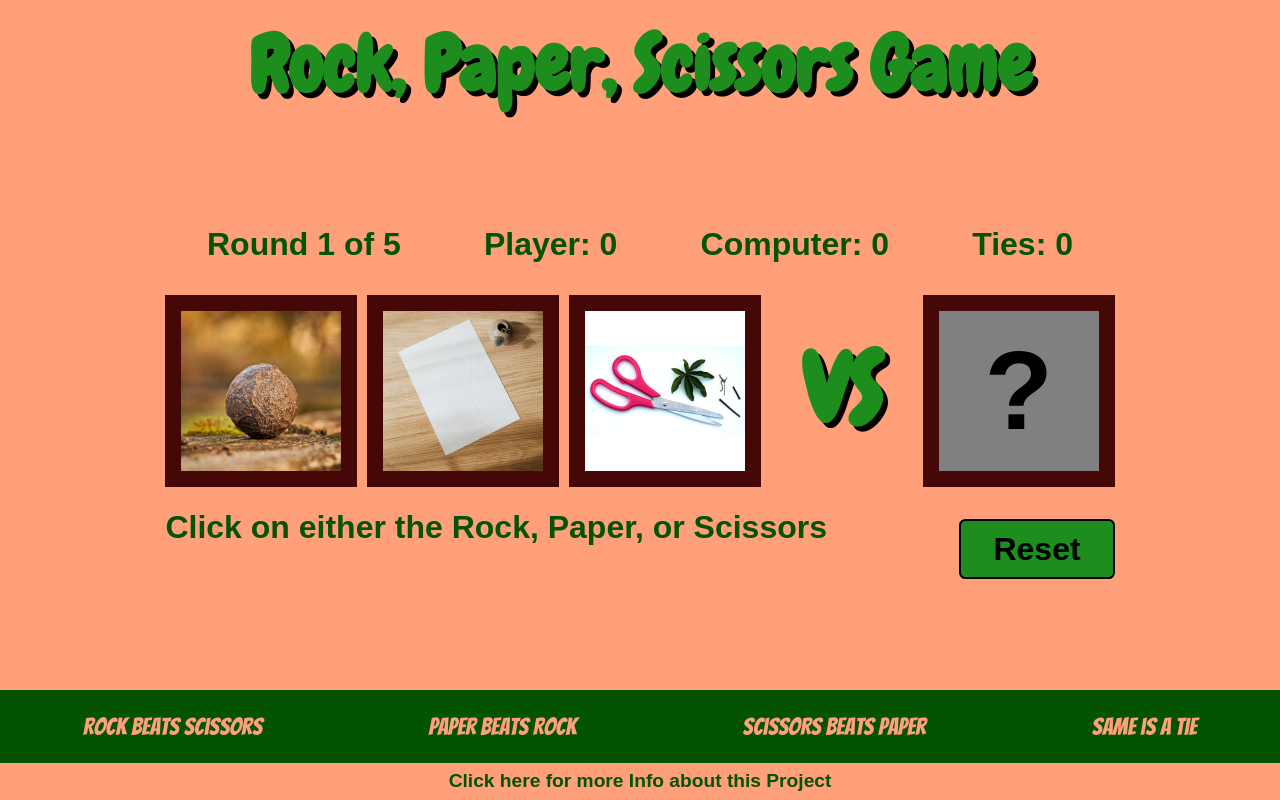
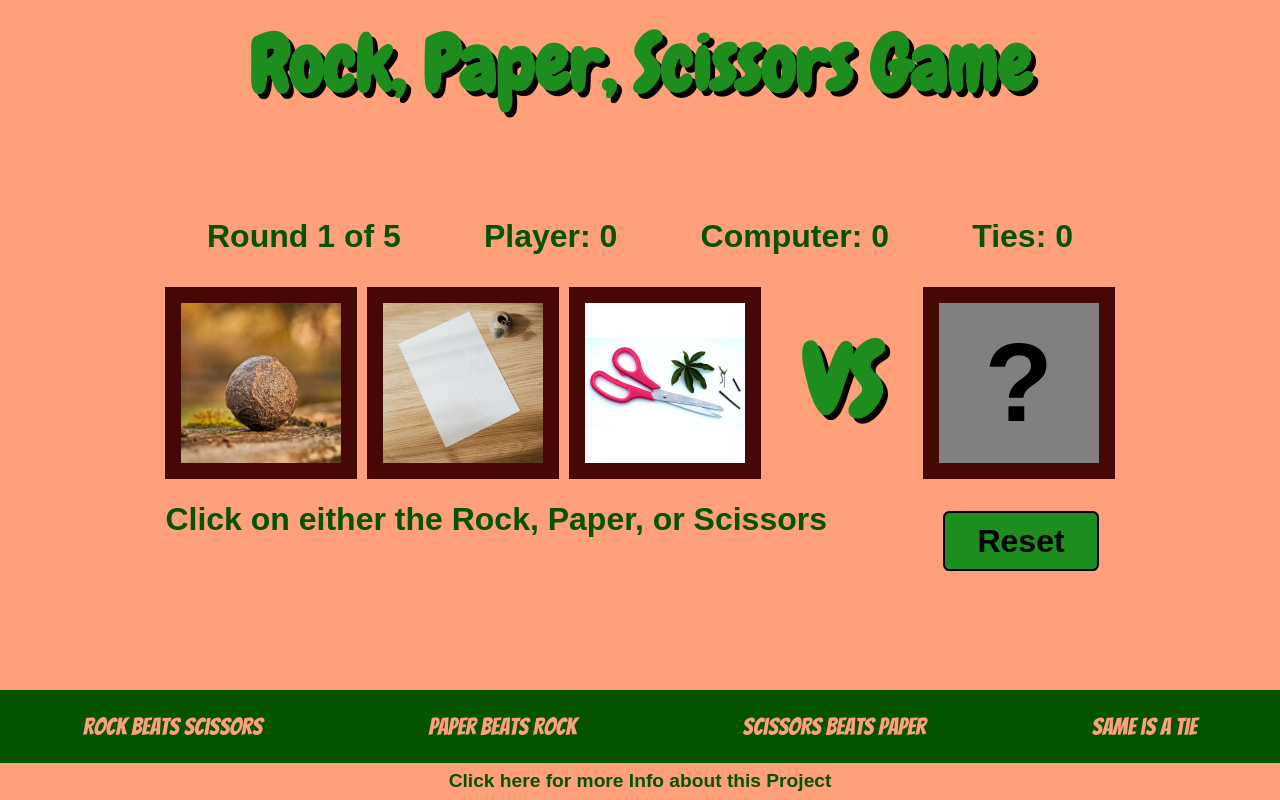
Before and after one commit to mike-c2/odin-rock-paper-scissors, a plain HTML site: page index.html in a window 1280 px wide. Both pictures are taken after a click on the button "Start". Drawn offline with Linux system fonts and the light colour scheme.

Commit message:
Add bottom and right margin to the reset button

```diff
--- a/styles.css
+++ b/styles.css
@@ -62,6 +62,11 @@ select {
   color:rgb(29, 141, 29);
   background-color: black;
   transition: border-color 0.15s, color 0.15s, background-color 0.15s;
+}
+
+#reset {
+  margin-bottom: 0.5em;
+  margin-right: 0.5em;
 }
 
 .game-status {
```
